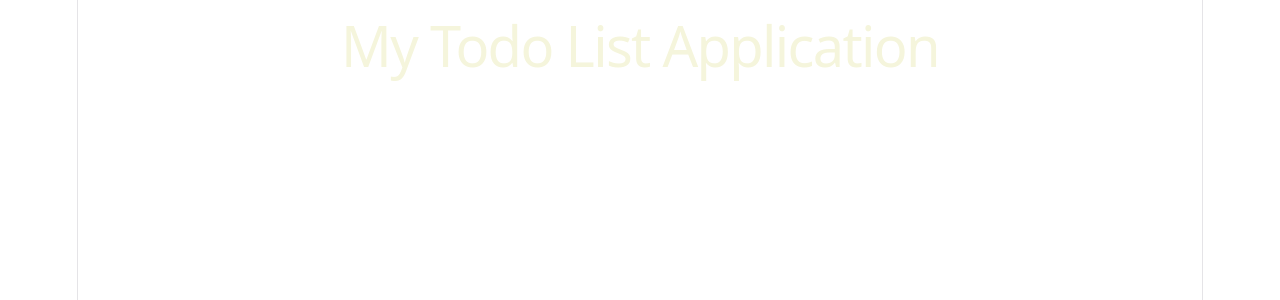
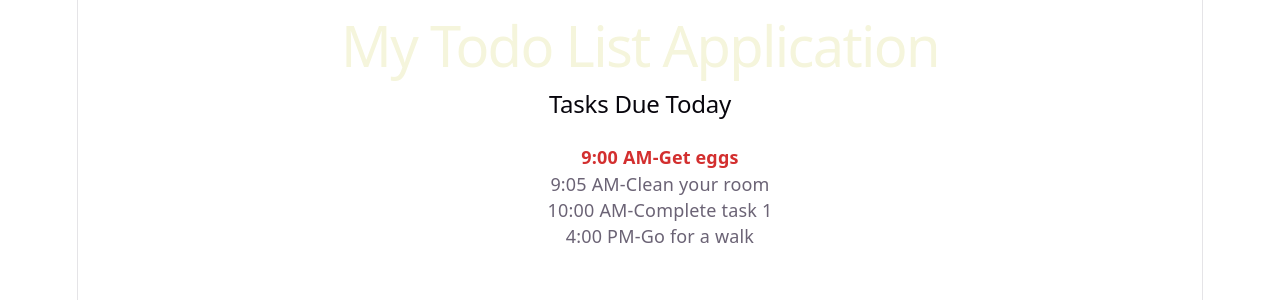
Before and after one commit to np03cs4a250292-blip/Week_3, a React (Vite) app: page / in a window 1280 px wide. Shown: the top 300 px of the page. Built offline with nearby package versions, Linux system fonts and the light colour scheme.

Commit message:
Conditional rendering

```diff
--- a/src/App.jsx
+++ b/src/App.jsx
@@ -1,9 +1,11 @@
 import PageTitle from "./components/PageTitle/PageTitle";
+import TaskContainer from "./components/TaskContainer/TaskContainer";
 
 function App() {
   return (
     <>
       <PageTitle />
+      <TaskContainer />
     </>
   );
 }
--- /dev/null
+++ b/src/components/TaskContainer/TaskContainer.css
@@ -0,0 +1,8 @@
+.task-item {
+  list-style: none;
+}
+
+.urgent-task {
+  color: #d32f2f;
+  font-weight: bold;
+}
```
